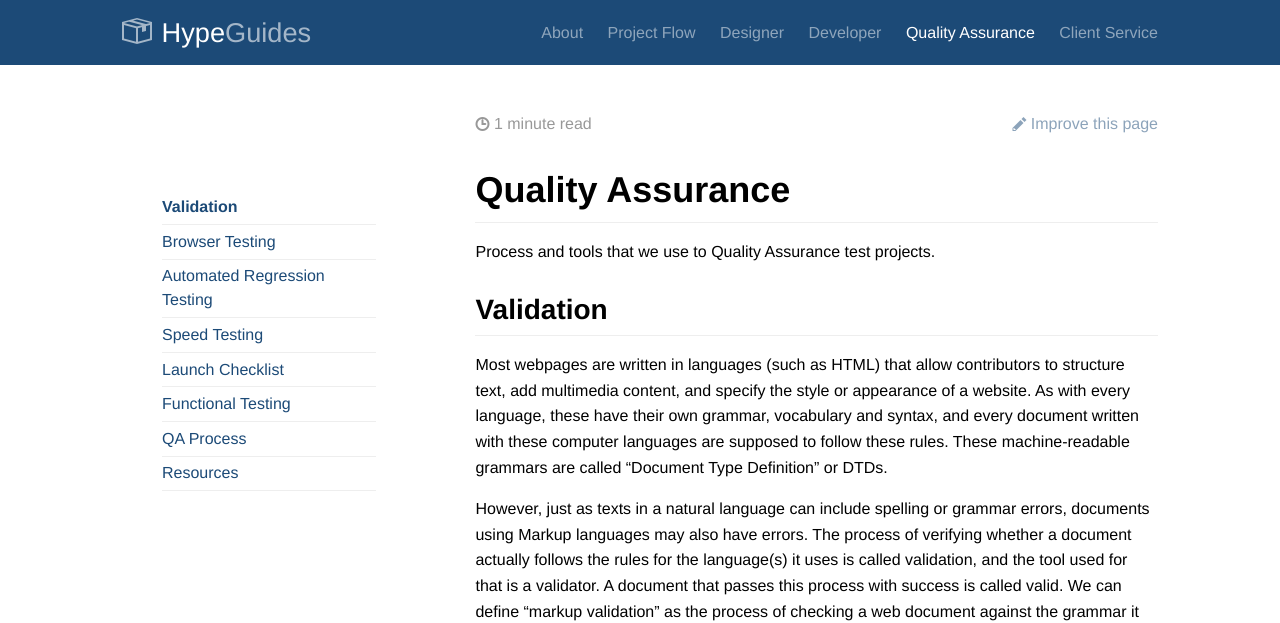
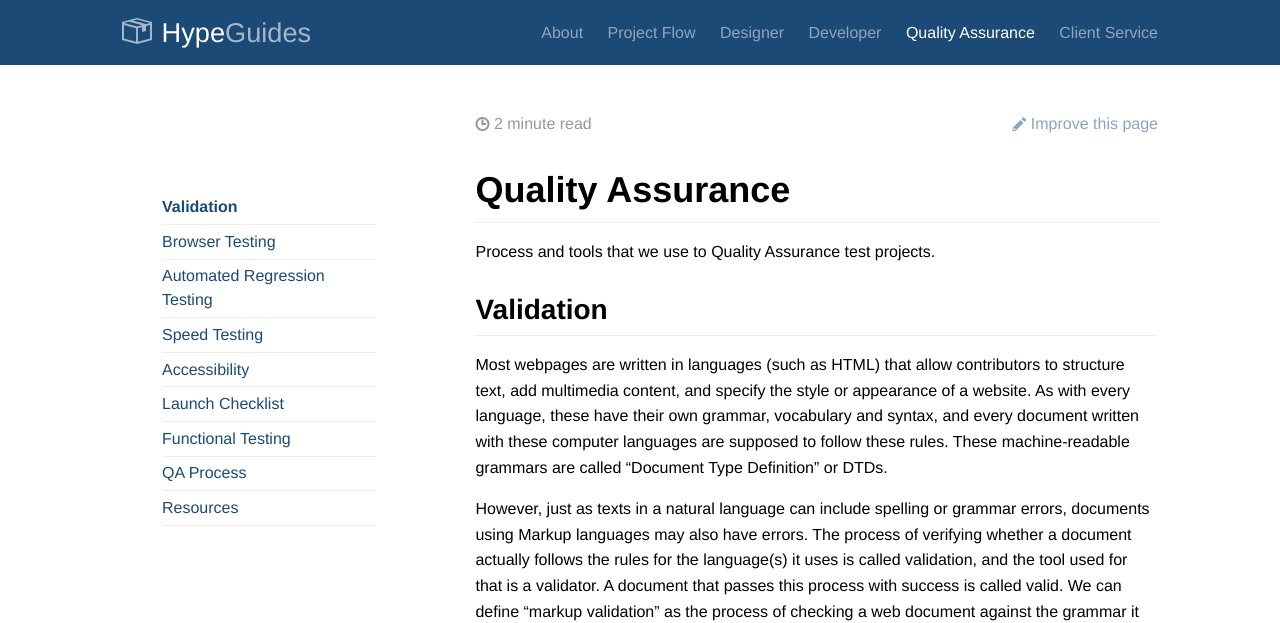
Before and after one commit to TaniaD13/handbook, a Jekyll site: the page built from qa.md, in a window 1280 px wide and 1400 px high. Shown: the top 623 px of the window. Built offline with Jekyll 4.4.1, drawn with Linux system fonts in a browser that asks for light colours; Markdown is read by kramdown in place of the engine named in the settings; some of the changed text lies outside the part shown.

Commit message:
Update qa.md

```diff
--- a/qa.md
+++ b/qa.md
@@ -31,6 +31,8 @@
 
 We aim to get a Google Page Speed score of **90+** and a YSlow score of **85+**
 
+## Accessibility
+
 ## Launch Checklist
 * http://www.boxuk.com/blog/relaunching-the-ultimate-website-launch-checklist/
 * http://www.startupcto.com/processes/web-qa-testing
```
Also changed, not shown: other parts of qa.md (+1 -0 lines).
